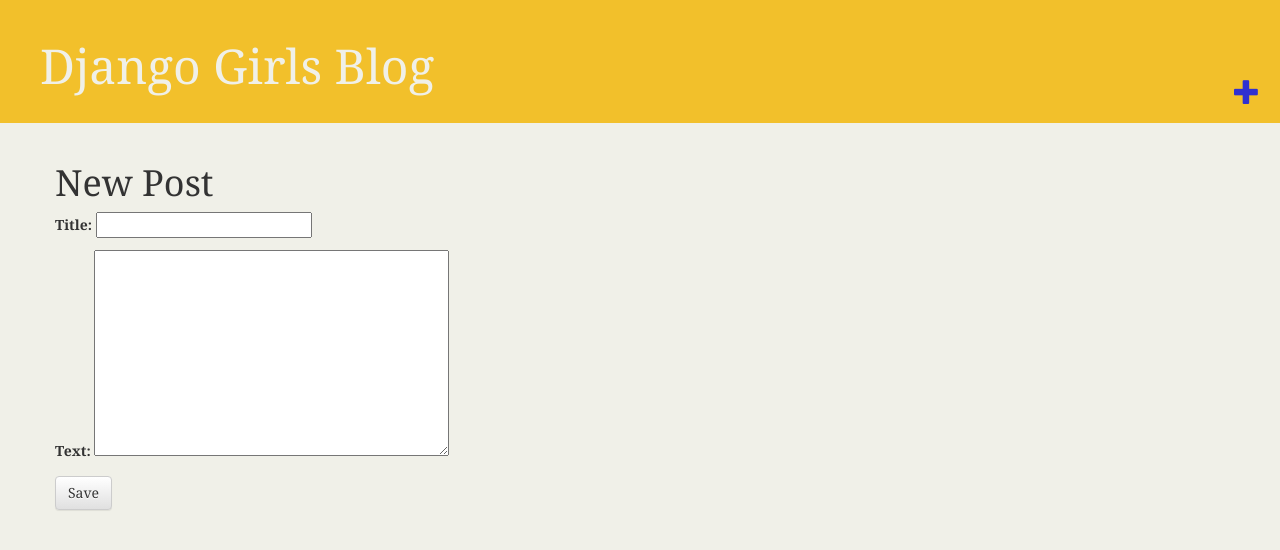
After one commit to PocketsOfAir/django-girls-tutorial, a Django app: page /post/new/ in a window 1280 px wide. The commit adds this page. Shown: the top 550 px of the page. Run offline with Django 3.2, Linux system fonts and the light colour scheme; the visitor is signed in with stand-in values (Sample User, id 1); some libraries are stand-ins or nearby versions; some web fonts are replaced.

Commit message:
Added post creation & user validation, plus some styling

```diff
--- /dev/null
+++ b/blog/forms.py
@@ -0,0 +1,10 @@
+from django import forms
+
+from .models import Post
+
+
+class PostForm(forms.ModelForm):
+
+    class Meta:
+        model = Post
+        fields = ('title', 'text', )
--- a/blog/static/css/blog.css
+++ b/blog/static/css/blog.css
@@ -29,3 +29,10 @@ body {
     color: #f2c02b;
     text-decoration: none;
 }
+
+.top-menu, .top-menu:hover, .top-menu:visited {
+    color: #3030d0;
+    float: right;
+    font-size: 26px;
+    margin: -25px 0 0 0;
+}
--- a/blog/templates/blog/base.html
+++ b/blog/templates/blog/base.html
@@ -12,6 +12,11 @@
             <h1>
                 <a href="">Django Girls Blog</a>
             </h1>
+            {% if user.is_authenticated %}
+            <a href="{% url 'post_new' %}" class="top-menu">
+                <span class="glyphicon glyphicon-plus"></span>
+            </a>
+            {% endif %}
         </div>
 
         <div class="content container">
--- /dev/null
+++ b/blog/templates/blog/post_edit.html
@@ -0,0 +1,9 @@
+{% extends 'blog/base.html' %}
+
+{% block content %}
+    <h1>New Post</h1>
+    <form method="post" class="post-form">{% csrf_token %}
+        {{ form.as_p }}
+        <button type="submit" class="save btn btn-default">Save</button>
+    </form>
+{% endblock %}
--- a/blog/urls.py
+++ b/blog/urls.py
@@ -8,5 +8,6 @@ from . import views
 urlpatterns = [
     url(r'^$', view=views.post_list, name='post_list'),
     url(r'^post/(?P<pk>\d+)/$', views.post_detail, name='post_detail'),
-
+    url(r'^post/(?P<pk>\d+)/edit/$', views.post_edit, name='post_edit'),
+    url(r'^post/new/$', views.post_new, name='post_new'),
 ]
--- a/blog/views.py
+++ b/blog/views.py
@@ -1,5 +1,6 @@
-from django.shortcuts import render, get_object_or_404
+from django.shortcuts import render, get_object_or_404, redirect
 from django.utils import timezone
+from .forms import PostForm
 from .models import Post
 
 
@@ -12,3 +13,32 @@ def post_list(request):
 def post_detail(request, pk):
     post = get_object_or_404(Post, pk=pk)
     return render(request, 'blog/post_detail.html', {'post': post})
+
+
+def post_new(request):
+    if request.method == "POST":
+        form = PostForm(request.POST)
+        if form.is_valid():
+            post = form.save(commit=False)
+            post.author = request.user
+            post.published_date = timezone.now()
+            post.save()
+            return redirect('post_detail', pk=post.pk)
+    else:
+        form = PostForm()
+    return render(request, 'blog/post_edit.html', {'form': form})
+
+
+def post_edit(request, pk):
+    post = get_object_or_404(Post, pk=pk)
+    if request.method == "POST":
+        form = PostForm(request.POST, instance=post)
+        if form.is_valid():
+            post = form.save(commit=False)
+            post.author = request.user
+            post.published_date = timezone.now()
+            post.save()
+            return redirect('post_detail', pk=post.pk)
+    else:
+        form = PostForm(instance=post)
+    return render(request, 'blog/post_edit.html', {'form': form})
```
Also changed, not shown: blog/templates/blog/post_detail.html (+6 -1 lines).
